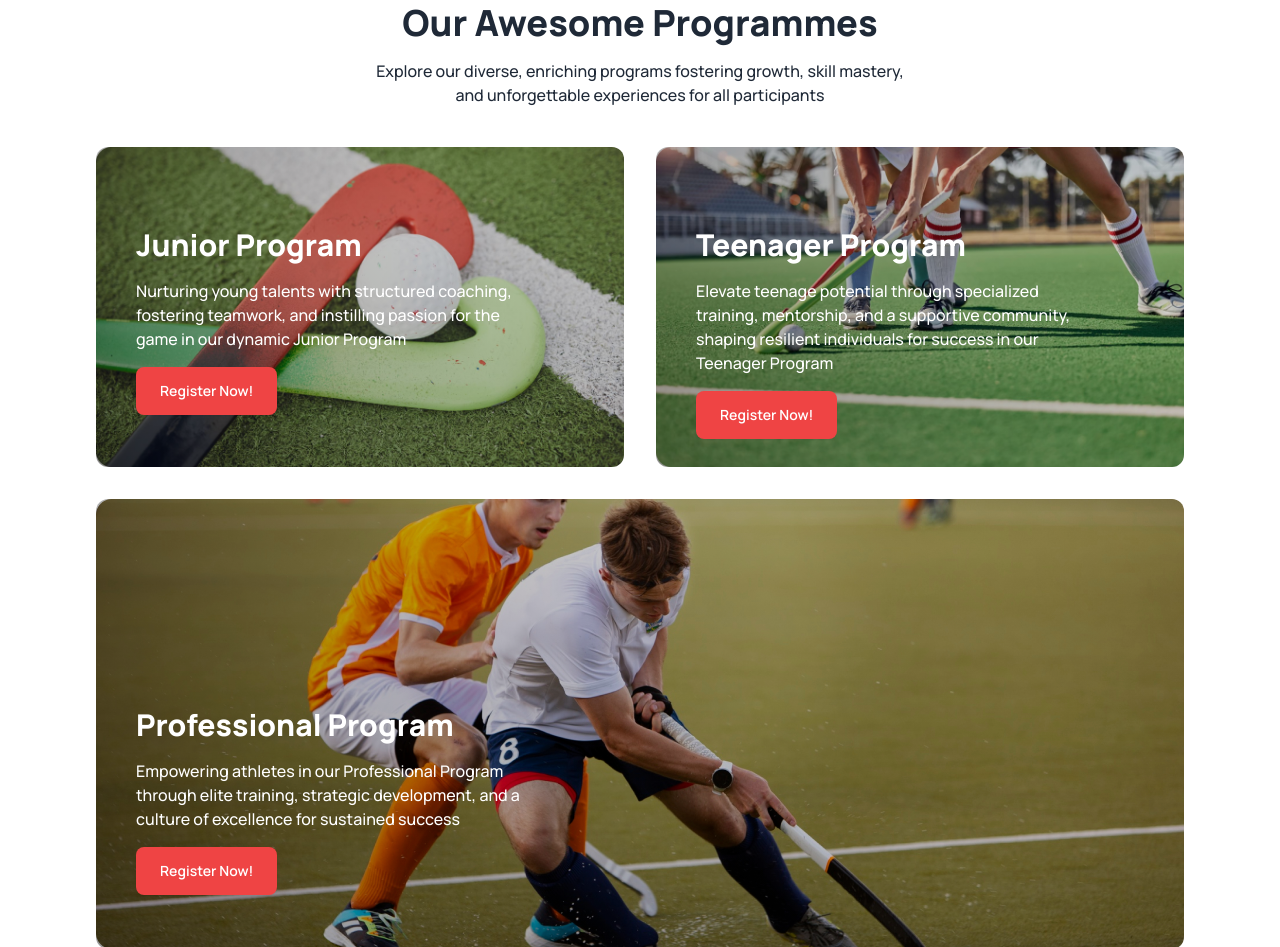
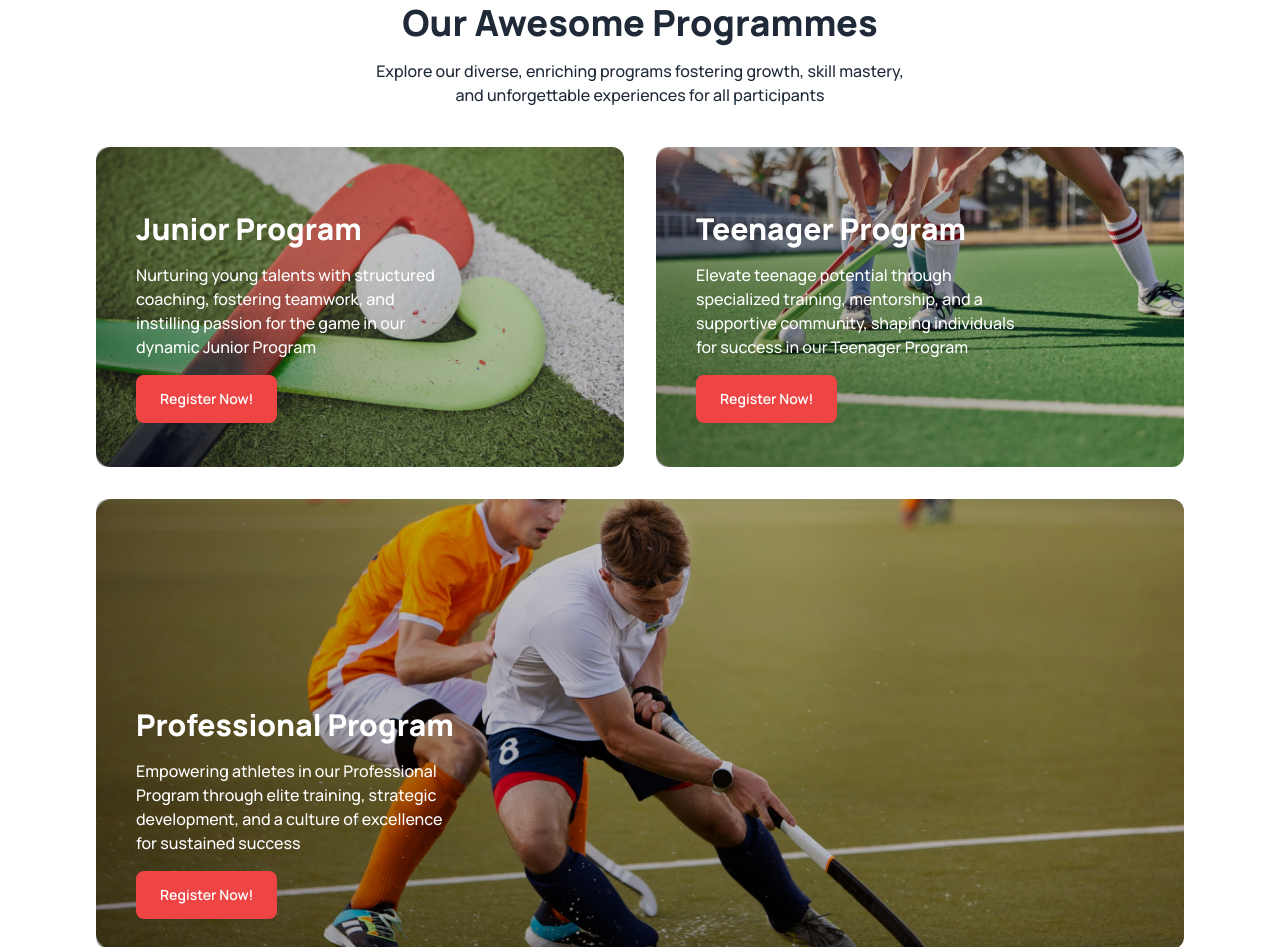
Before and after one commit to Nazmus-Sakib01/Hockeys-tailwind-daisyui, a plain HTML site: page index.html in a window 1280 px wide. Shown: the part 1281-2228 px from the top of the page. Drawn offline with nearby package versions, Linux system fonts and the light colour scheme.

Commit message:
final commit

```diff
--- a/index.html
+++ b/index.html
@@ -92,7 +92,7 @@
                     <div id="slide1" class="carousel-item relative w-full lg:h-[550px] h-80 bg-cover">
                         <img src="Images/1.png" class="w-full" />
                         <div
-                            class="absolute flex gap-4 transform lg:translate-x-10 lg:bottom-10 lg:justify-start translate-x-[196px] bottom-10">
+                            class="absolute flex gap-4 transform lg:translate-x-10 lg:bottom-10 lg:justify-start translate-x-32 bottom-10">
                             <a href="#slide4" class="btn btn-circle border-black outline-none text-white bg-black">❮</a>
                             <a href="#slide2" class="btn btn-circle border-black outline-none text-white bg-black">❯</a>
                         </div>
@@ -100,7 +100,7 @@
                     <div id="slide2" class="carousel-item relative w-full  lg:h-[550px] h-80 bg-cover">
                         <img src="Images/2.png" class="w-full" />
                         <div
-                            class="absolute flex gap-4 transform lg:translate-x-10 lg:bottom-10 lg:justify-start translate-x-[196px] bottom-10">
+                            class="absolute flex gap-4 transform lg:translate-x-10 lg:bottom-10 lg:justify-start translate-x-32 bottom-10">
                             <a href="#slide1" class="btn btn-circle border-black outline-none text-white bg-black">❮</a>
                             <a href="#slide3" class="btn btn-circle border-black outline-none text-white bg-black">❯</a>
                         </div>
@@ -108,7 +108,7 @@
                     <div id="slide3" class="carousel-item relative w-full  lg:h-[550px] h-80 bg-cover">
                         <img src="Images/3.png" class="w-full" />
                         <div
-                            class="absolute flex gap-4 transform lg:translate-x-10 lg:bottom-10 lg:justify-start translate-x-[196px] bottom-10">
+                            class="absolute flex gap-4 transform lg:translate-x-10 lg:bottom-10 lg:justify-start translate-x-32 bottom-10 ">
                             <a href="#slide2" class="btn btn-circle border-black outline-none text-white bg-black">❮</a>
                             <a href="#slide4"
                                 class="btn btn-circle  border-black outline-none text-white bg-black">❯</a>
@@ -117,7 +117,7 @@
                     <div id="slide4" class="carousel-item relative w-full lg:h-[550px] h-80 bg-cover">
                         <img src="Images/4.png" class="w-full" />
                         <div
-                            class="absolute flex gap-4 transform lg:translate-x-10 lg:bottom-10 lg:justify-start translate-x-[196px] bottom-10">
+                            class="absolute flex gap-4 transform lg:translate-x-10 lg:bottom-10 lg:justify-start translate-x-32 bottom-10">
                             <a href="#slide3" class="btn btn-circle border-black outline-none text-white bg-black">❮</a>
                             <a href="#slide1" class="btn btn-circle border-black outline-none text-white bg-black">❯</a>
                         </div>
@@ -196,9 +196,9 @@
             <div class="container my-8 lg:mt-10 lg:mb-24 grid grid-cols-1 lg:grid-cols-2 gap-8">
                 <!-- program 1 -->
                 <div
-                    class="pl-10 pt-20 pr-20 bg-[linear-gradient(45deg,rgba(0,0,0,0.4),rgba(0,0,0,0.1)),url('./Images/2.png')] bg-cover  text-white space-y-4 h-80 rounded-xl ">
+                    class="pl-10 pt-16 pr-20 bg-[linear-gradient(45deg,rgba(0,0,0,0.4),rgba(0,0,0,0.1)),url('./Images/2.png')] bg-cover  text-white space-y-4 h-80 rounded-xl ">
                     <h5 class="text-3xl font-extrabold">Junior Program</h5>
-                    <p class="font-medium w-96">Nurturing young talents with structured coaching, fostering teamwork,
+                    <p class="font-medium w-80 ">Nurturing young talents with structured coaching, fostering teamwork,
                         and
                         instilling passion for the game in our dynamic Junior Program</p>
                     <a class="btn bg-red-500 px-6 py-4 text-white  border-none ">Register Now!</a>
@@ -206,18 +206,18 @@
 
                 <!-- program 2 -->
                 <div
-                    class="pl-10 pt-20  bg-[linear-gradient(45deg,rgba(0,0,0,0.4),rgba(0,0,0,0.1)),url('./Images/3.png')] bg-cover  text-white space-y-4 h-80 rounded-xl ">
+                    class="pl-10 pt-16  bg-[linear-gradient(45deg,rgba(0,0,0,0.4),rgba(0,0,0,0.1)),url('./Images/3.png')] bg-cover  text-white space-y-4 h-80 rounded-xl ">
                     <h5 class="text-3xl font-extrabold">Teenager Program</h5>
-                    <p class="font-medium w-96">Elevate teenage potential through specialized training, mentorship, and
-                        a supportive community, shaping resilient individuals for success in our Teenager Program</p>
+                    <p class="font-medium w-80">Elevate teenage potential through specialized training, mentorship, and
+                        a supportive community, shaping  individuals for success in our Teenager Program</p>
                     <a class="btn bg-red-500 px-6 py-4 text-white  border-none ">Register Now!</a>
                 </div>
 
                 <!-- program 3  -->
-                <div class="pl-10 pt-20 bg-[linear-gradient(45deg,rgba(0,0,0,0.4),rgba(0,0,0,0.1)),url('./Images/4.png')] bg-cover  text-white space-y-4 lg:col-span-2
+                <div class="pl-10 pt-14 bg-[linear-gradient(45deg,rgba(0,0,0,0.4),rgba(0,0,0,0.1)),url('./Images/4.png')] bg-cover  text-white space-y-4 lg:col-span-2
                 lg:h-[450px] h-80 rounded-xl lg:pt-52 ">
                     <h5 class="text-3xl font-extrabold">Professional Program</h5>
-                    <p class="font-medium w-96">Empowering athletes in our Professional Program through elite training,
+                    <p class="font-medium w-80">Empowering athletes in our Professional Program through elite training,
                         strategic development, and a culture of excellence for sustained success</p>
                     <a class="btn bg-red-500 px-6 py-4 text-white border-none ">Register Now!</a>
                 </div>
```
